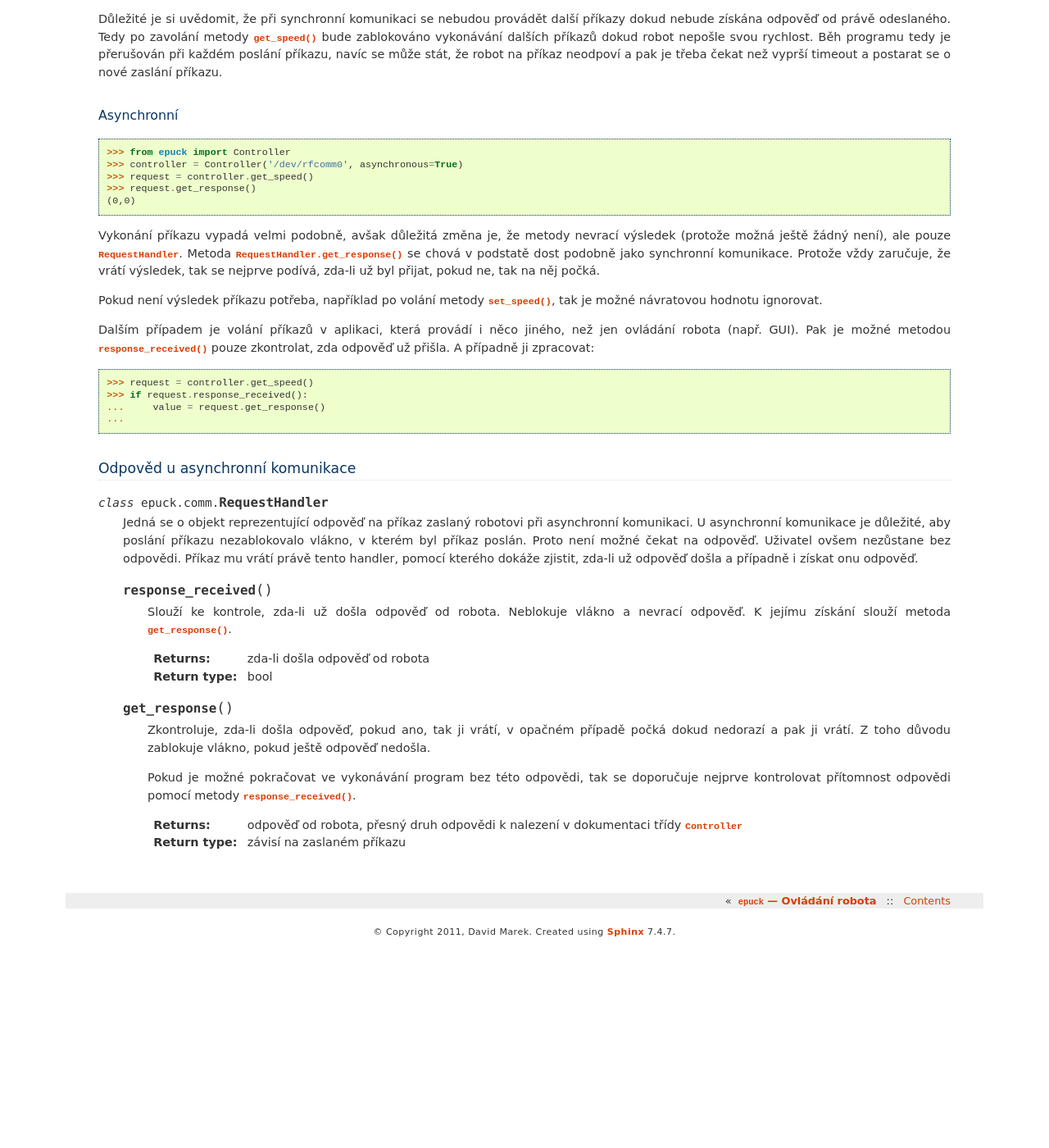
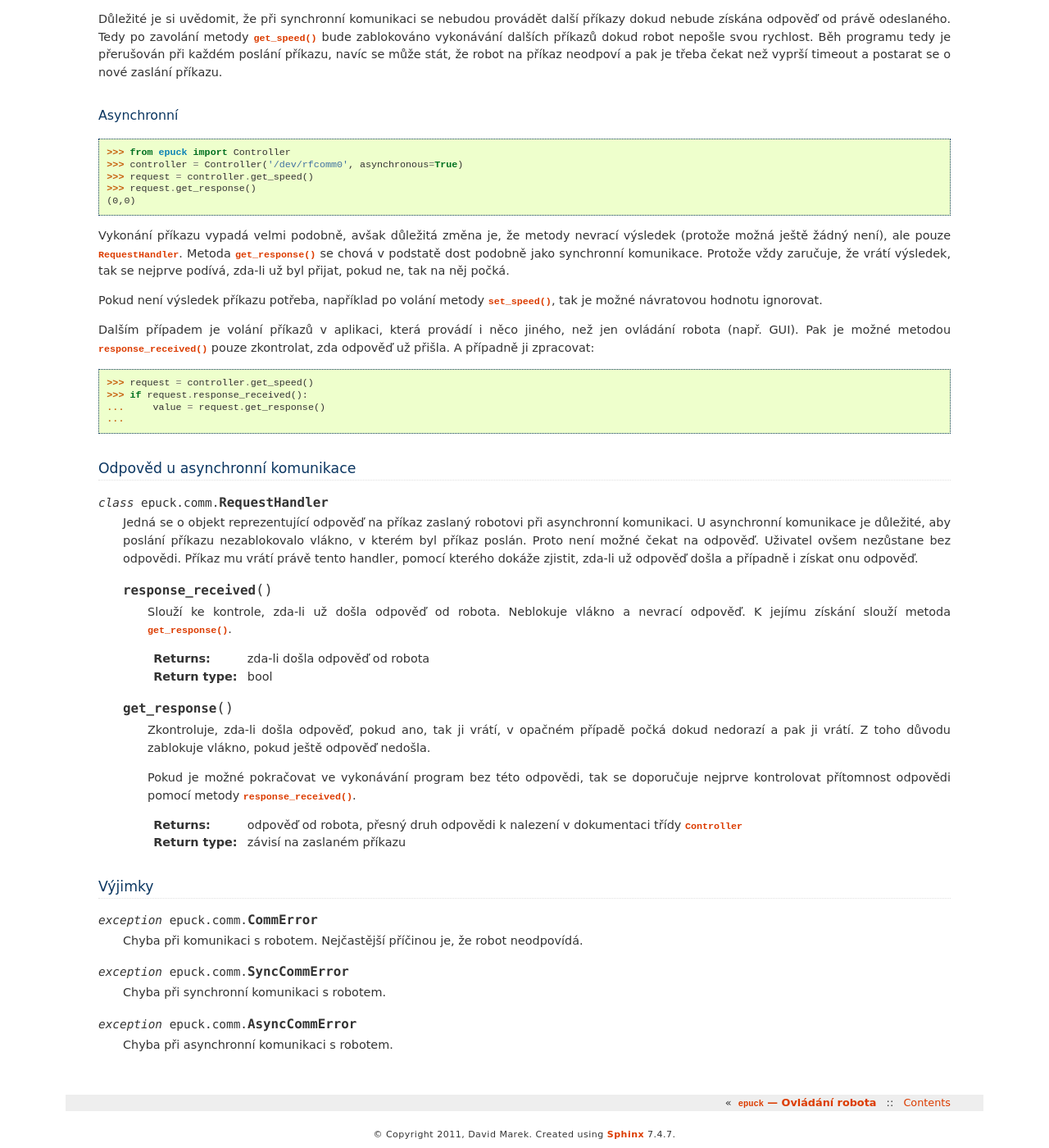
Before and after one commit to davidmarek/E-Puck-Algorithms-Library, a Sphinx documentation site: the page built from doc/epuck_comm.rst, in a window 1280 px wide and 1400 px high, scrolled down 588 px. Shown: the whole window at 82% size. Built offline with Sphinx 7.4.7, drawn with Linux system fonts in a browser that asks for light colours; before the commit the page ends 1742 px from its top, so only the background shows below that.

Commit message:
Finished documenting classes.

```diff
--- a/doc/epuck_comm.rst
+++ b/doc/epuck_comm.rst
@@ -54,7 +54,7 @@ Asynchronní
 
 Vykonání příkazu vypadá velmi podobně, avšak důležitá změna je, že metody
 nevrací výsledek (protože možná ještě žádný není), ale pouze
-:class:`RequestHandler`. Metoda :meth:`RequestHandler.get_response` se chová v podstatě dost
+:class:`RequestHandler`. Metoda :meth:`~RequestHandler.get_response` se chová v podstatě dost
 podobně jako synchronní komunikace. Protože vždy zaručuje, že vrátí výsledek,
 tak se nejprve podívá, zda-li už byl přijat, pokud ne, tak na něj počká.
 
@@ -104,3 +104,19 @@ Odpověd u asynchronní komunikace
         :returns: odpověď od robota, přesný druh odpovědi k nalezení v
             dokumentaci třídy :class:`~epuck.Controller`
         :rtype: závisí na zaslaném příkazu
+
+Výjimky
+-------
+
+.. exception:: CommError
+
+    Chyba při komunikaci s robotem. Nejčastější příčinou je, že robot
+    neodpovídá.
+
+.. exception:: SyncCommError
+
+    Chyba při synchronní komunikaci s robotem.
+
+.. exception:: AsyncCommError
+
+    Chyba při asynchronní komunikaci s robotem.
--- a/doc/index.rst
+++ b/doc/index.rst
@@ -7,6 +7,12 @@ Vítejte v dokumentaci E-puck knihovny
 =====================================
 
 E-puck knihovna slouží pro komunikaci s e-puck robotem z pythonu.
+
+Cílem je knihovna, která je jednoduchá a intuitivní na použití. Umožňuje rychlé
+prototypování a ovládání robota pomocí synchronní komunikace, ale také
+spolehlivé mechanismy využívající asynchronní komunikaci pro psaní stabilních
+kontrolních programů. Zpřístupňuje všechny vlastnosti robota a může sloužit
+jako příklad práce s robotem.
 
 Obsah:
 
```
